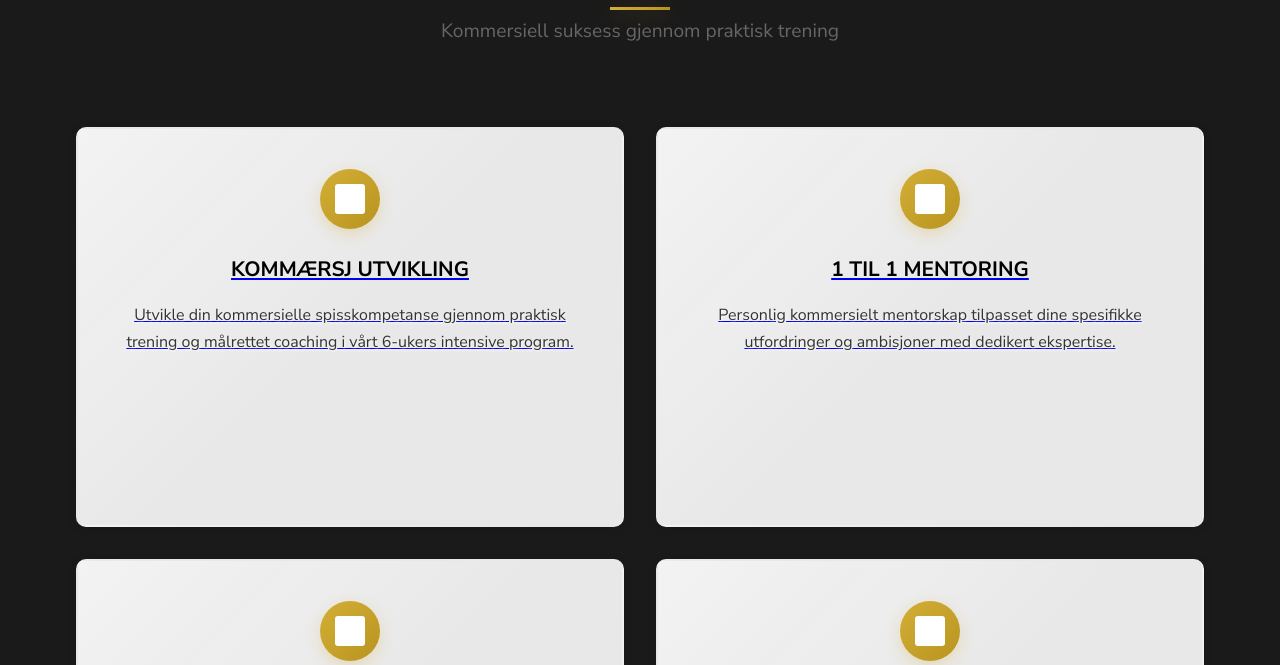
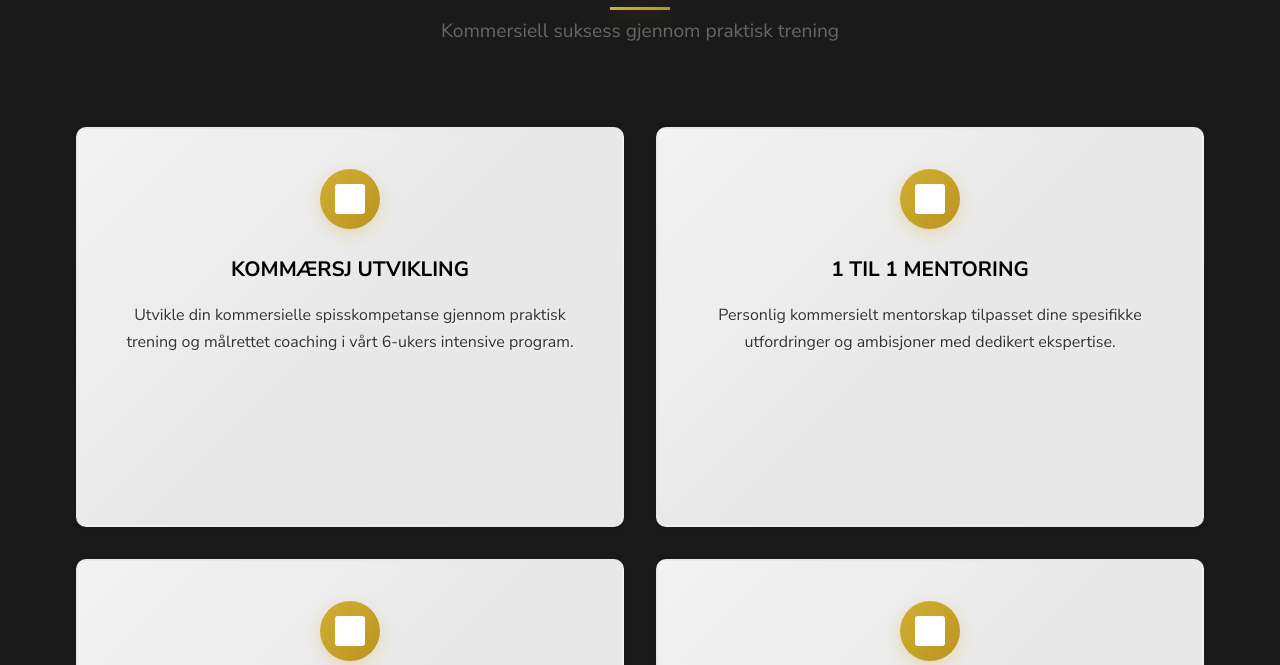
Before and after one commit to jonaslounissibigboss/TRDCOM, a website: page index.html in a window 1280 px wide. Shown: the part 1980-2645 px from the top of the page. Drawn offline with Linux system fonts and the light colour scheme.

Commit message:
Fix service card underlines and update header navigation order

```diff
--- a/src/components/header.html
+++ b/src/components/header.html
@@ -12,7 +12,7 @@
                         <a href="#hero" class="nav-link" data-section="hero">HJEM</a>
                     </li>
                     <li class="nav-item">
-                        <a href="src/om-oss.html" class="nav-link">OM OSS</a>
+                        <a href="#about" class="nav-link" data-section="about">KOMMÆRSJKULTUREN</a>
                     </li>
                     <li class="nav-item dropdown">
                         <a href="#services" class="nav-link" data-section="services">SOLUTIONS</a>
@@ -24,13 +24,13 @@
                         </div>
                     </li>
                     <li class="nav-item">
-                        <a href="#about" class="nav-link" data-section="about">KOMMÆRSJKULTUREN</a>
-                    </li>
-                    <li class="nav-item">
                         <a href="#reviews" class="nav-link" data-section="reviews">ANMELDELSER</a>
                     </li>
                     <li class="nav-item">
                         <a href="#contact" class="nav-link" data-section="contact">CONTACT</a>
+                    </li>
+                    <li class="nav-item">
+                        <a href="src/om-oss.html" class="nav-link">OM OSS</a>
                     </li>
                 </ul>
             </nav>
@@ -47,11 +47,11 @@
       <div class="mobile-menu" id="mobileMenu">
         <div class="mobile-nav">
             <a href="#hero" class="mobile-nav-link">HJEM</a>
-            <a href="src/om-oss.html" class="mobile-nav-link">OM OSS</a>
+            <a href="#about" class="mobile-nav-link">KOMMÆRSJKULTUREN</a>
             <a href="#services" class="mobile-nav-link">SOLUTIONS</a>
-            <a href="#about" class="mobile-nav-link">KOMMÆRSJKULTUREN</a>
             <a href="#reviews" class="mobile-nav-link">ANMELDELSER</a>
             <a href="#contact" class="mobile-nav-link">CONTACT</a>
+            <a href="src/om-oss.html" class="mobile-nav-link">OM OSS</a>
         </div>
     </div>
 </div>
--- a/src/styles/main.css
+++ b/src/styles/main.css
@@ -795,6 +795,7 @@ header.scrolled {
     transform: translateY(0);
     opacity: 1;
     border: 2px solid transparent;
+    text-decoration: none !important;
     background: linear-gradient(135deg,
             rgba(255, 255, 255, 0.95) 0%,
             rgba(255, 255, 255, 0.9) 50%,
@@ -807,6 +808,16 @@ header.scrolled {
 /* Service card in carousel (mobile) */
 .services-carousel .service-card {
     flex: 0 0 calc(100% - 2rem);
+}
+
+/* Remove underlines from service card links */
+a.service-card {
+    text-decoration: none !important;
+    color: inherit;
+}
+
+a.service-card:hover {
+    text-decoration: none !important;
 }
 
 .service-card:hover {
```
